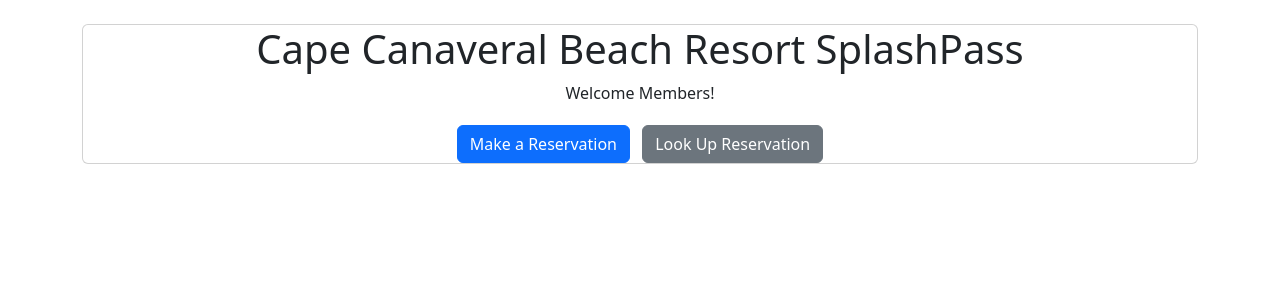
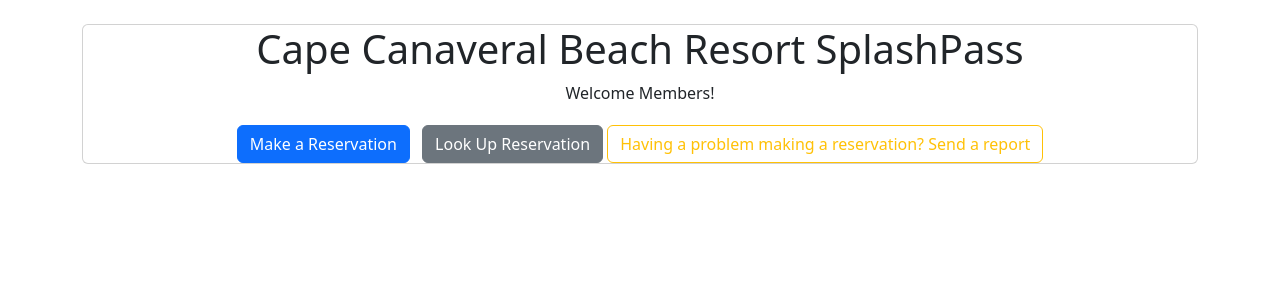
Before and after one commit to ccbractivix/splashpass, a Flask app: page / in a window 1280 px wide. Shown: the part 56-356 px from the top of the page. Run offline with Flask 3, Linux system fonts and the light colour scheme.

Commit message:
Add report link for reservation issues
Added a link to report issues with reservations.

```diff
--- a/templates/index.html
+++ b/templates/index.html
@@ -7,6 +7,9 @@
     <div class="mt-1">
         <a href="{{ url_for('book') }}" class="btn btn-primary">Make a Reservation</a>
         <a href="{{ url_for('lookup') }}" class="btn btn-secondary" style="margin-left:0.5rem;">Look Up Reservation</a>
+        <a href="{{ url_for('report_form') }}" class="btn btn-outline-warning">
+    <i class="bi bi-exclamation-triangle"></i> Having a problem making a reservation? Send a report
+</a>
     </div>
 </div>
 {% endblock %}
```
